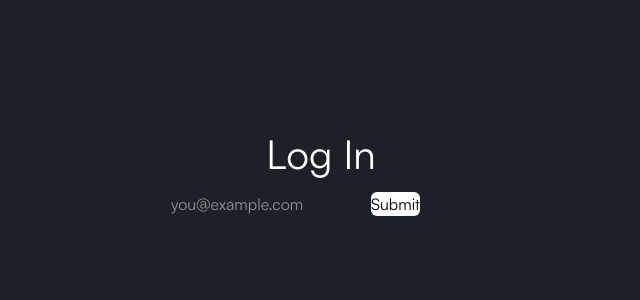
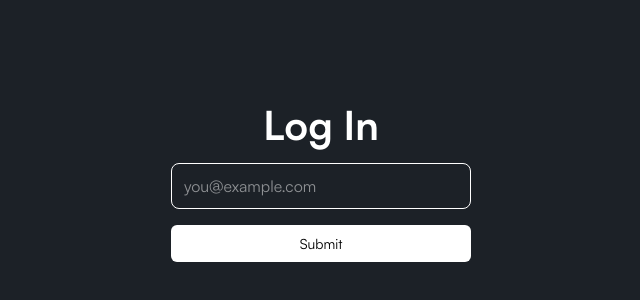
Before and after one commit to remilekun-hub/sisyphus, a React (Vite) app: page / in a window 1280 px wide. Shown: the part 218-518 px from the top of the page, without its empty margins (319-959 px from the left). Built offline with nearby package versions, Linux system fonts and the light colour scheme.

Commit message:
auth page restyle

```diff
--- a/src/pages/authpage.tsx
+++ b/src/pages/authpage.tsx
@@ -26,7 +26,7 @@ function AuthPage() {
 		<div className="auth-container">
 			<div className="auth-content">
 				<h1 className="title">Log In</h1>
-				<form onSubmit={handleSubmit}>
+				<form onSubmit={handleSubmit} className="auth-form">
 					<input
 						type="email"
 						required
--- a/src/styles/auth.css
+++ b/src/styles/auth.css
@@ -17,9 +17,17 @@
 	text-align: center;
 	font-size: 40px;
   margin-bottom: 16px;
+	font-weight: 900;
 }
 .auth-content .email-input {
   margin-bottom: 16px;
+	border: 1px solid white;
+	padding-inline: 12px;
+	padding-block: 10px;
+	border-radius: 8px;
+}
+.auth-content .email-input:focus-within {
+	outline: none;
 }
 
 .auth-content .auth-cta {
@@ -27,10 +35,17 @@
   color: black;
   border-radius: 6px;
   outline: none;
-  font-size: 16px;
+  font-size: 14px;
+	text-align: center;
+	padding: 8px;
+
 }
 
 .auth-content .auth-cta:hover {
  background-color: whitesmoke;
  transition: .3s color ;
 }
+.auth-form {
+	display: flex;
+	flex-direction: column;
+}
```
